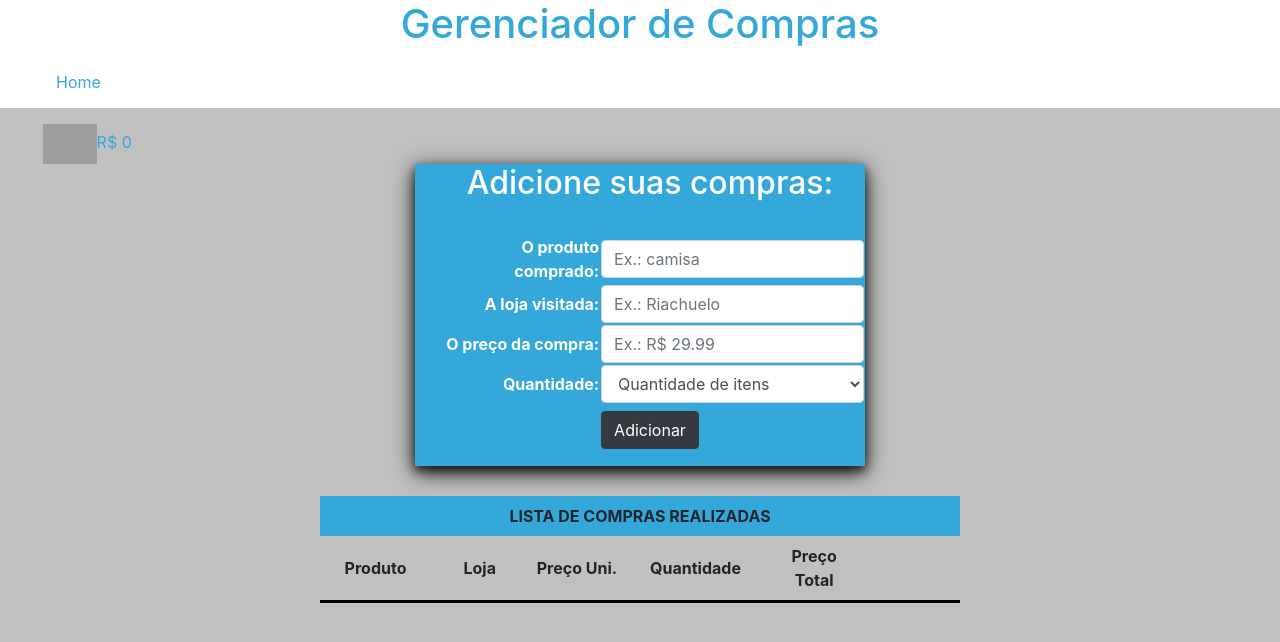
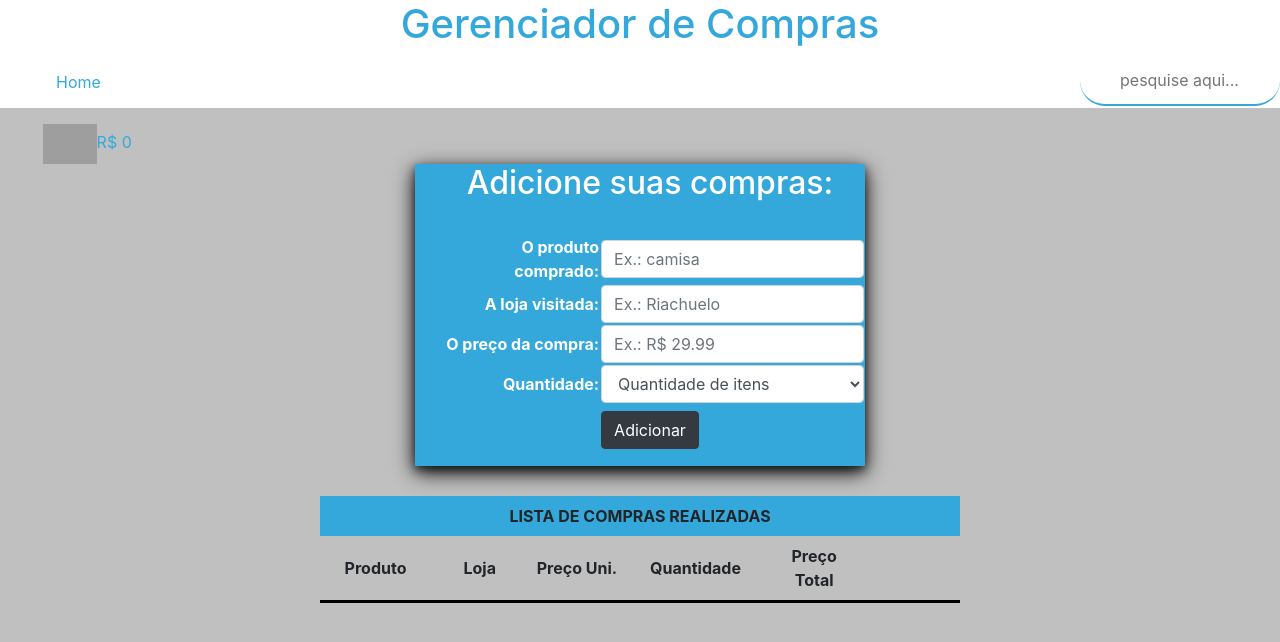
Before and after one commit to luccasscds/gerenciador_de_compras, a Vue app: page / in a window 1280 px wide. Shown: the top 642 px of the page. Built offline with nearby package versions, Linux system fonts and the light colour scheme; grey boxes are pictures that could not be loaded.

Commit message:
Update Body.vue
implemetado barra de search

```diff
--- a/src/components/Body.vue
+++ b/src/components/Body.vue
@@ -5,9 +5,9 @@
 
       <ul>
         <li><a href="../App.vue">Home</a></li>
-        <!--<div style="float:right">
-          <input id="search" type="text" placeholder="pesquise aqui...">
-        </div>-->
+        <div style="float:right">
+          <input id="search" type="text" v-model="search" placeholder="pesquise aqui...">
+        </div>
 
       </ul>
 
@@ -81,7 +81,7 @@
           <th>Preço Total</th>
           <th></th>
         </tr>
-        <tr class="contlist" v-for="produto in compras" :key="produto.id">
+        <tr class="contlist" v-for="produto in filtersearch" :key="produto.id">
           <th>{{produto.title}}</th>
           <th>{{produto.loja}}</th>
           <th>{{produto.preco}}</th>
@@ -101,6 +101,7 @@
     name: 'Body',
     data(){
       return {
+        search: '',
         idCompra: 1,
         newProduto: '',
         newLoja: '',
@@ -108,6 +109,13 @@
         newQuant: '',
         valorTotal: 0,
         compras: []
+      }
+    },
+    computed: {
+      filtersearch: function () {
+        return this.compras.filter((produto) => {
+          return produto.title.toLowerCase().match(this.search)
+        })
       }
     },
     methods: {
```
